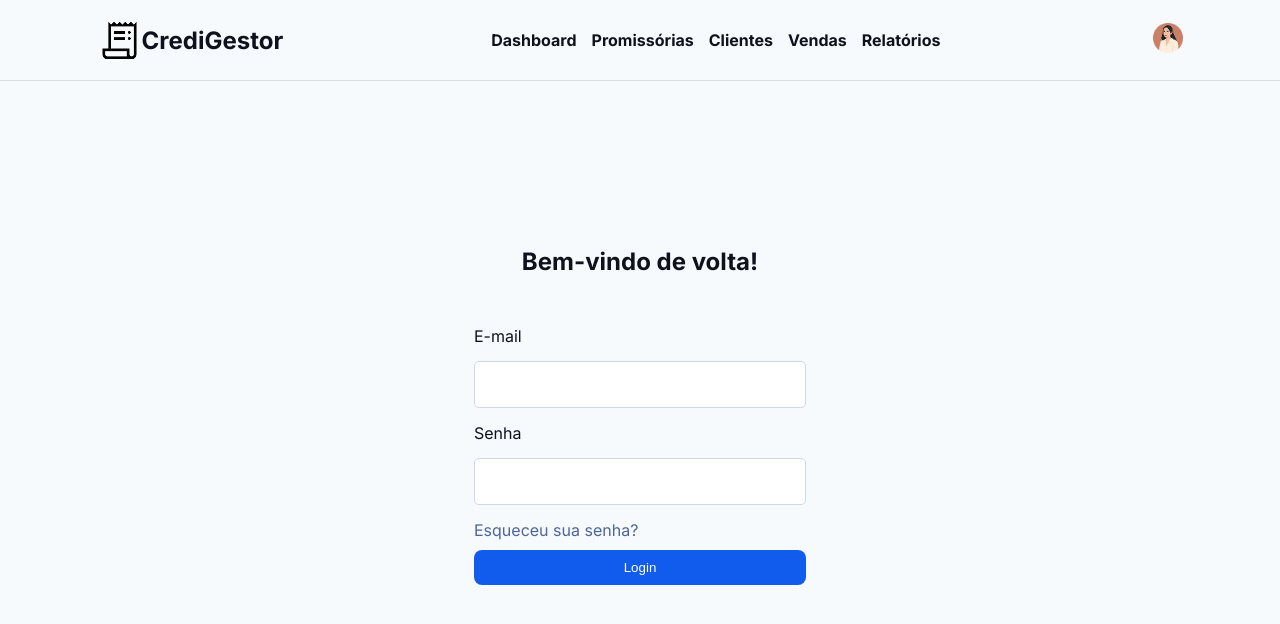
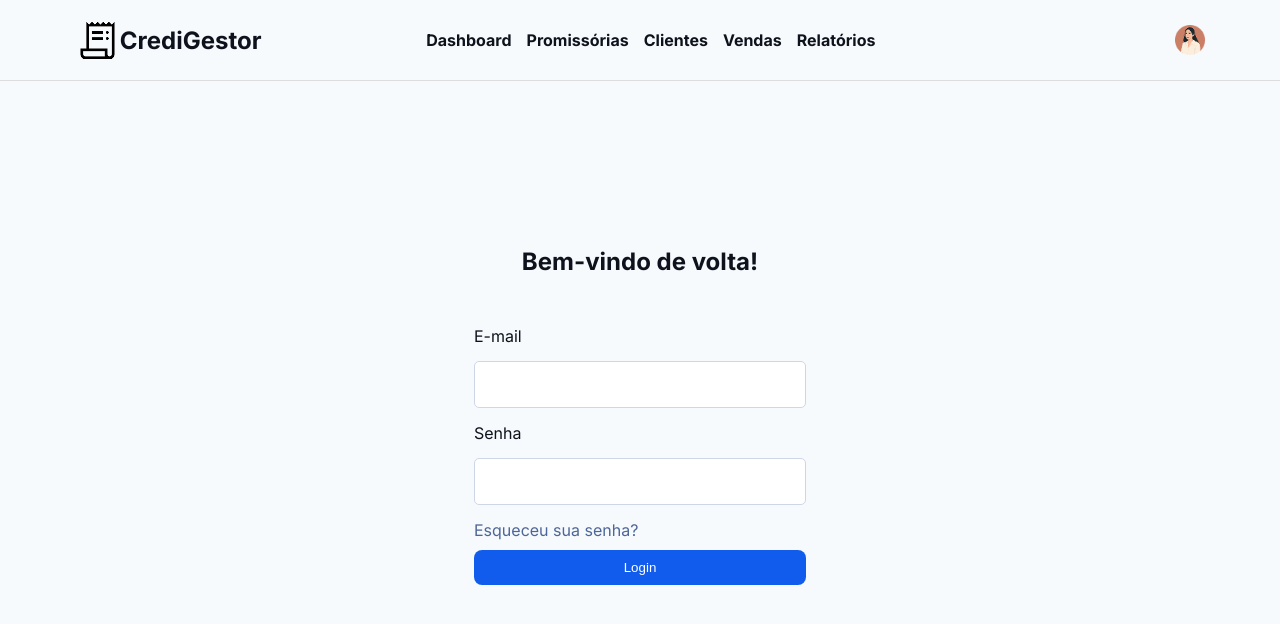
Before and after one commit to dam1aoGomes/CrediGestor-FrontEnd, a Vue app: page /login in a window 1280 px wide. Shown: the top 624 px of the page. Built offline with nearby package versions, Linux system fonts and the light colour scheme; no server answers.

Commit message:
style: centralizando links navbar

```diff
--- a/src/components/NavBar.vue
+++ b/src/components/NavBar.vue
@@ -19,7 +19,7 @@ const toggleProfile = () => {
 
 const handleLogout = () => {
   authStore.logout()
-  router.push('/login') // Redireciona para login após sair
+  router.push('/login')
 }
 </script>
 
@@ -69,16 +69,17 @@ const handleLogout = () => {
 </template>
 
 <style scoped>
-/* Mantendo seus estilos originais e adicionando os novos */
 
 .profile-container {
     position: relative;
-    display: inline-block;
+    display: flex;
+    width: 180px;
+
 }
 
 .user-icon {
     cursor: pointer;
-    width: 30px; /* Ajuste conforme necessário */
+    width: 30px;
     height: auto;
 }
 
@@ -135,7 +136,6 @@ hr {
     background: #cc0000;
 }
 
-/* Seus estilos originais abaixo... */
 nav {
     height: 10dvh;
     display: flex;
@@ -143,139 +143,76 @@ nav {
     justify-content: space-around;
     border-bottom: solid rgb(221, 221, 221) 1px;
 }
+
 nav .logo-container {
-
     display: flex;
-
     align-items: center;
-
 }
 
-
-
 nav .links a {
-
     text-decoration: none;
-
     font-family: 'Inter', sans-serif;
-
     margin-left: 15px;
-
     color: #0D121C;
-
     font-weight: bold;
-
 }
 
-
-
 nav .links a:hover {
-
     border-bottom: solid black 1px;
-
 }
 
 
 
 nav .icons img {
-
-    margin-left: 20px;
-
-    cursor: pointer;
+  margin-left: auto;
+  cursor: pointer;
 
 }
 
-
-
 .hamburger {
-
     display: none;
-
     background: none;
-
     border: none;
-
     cursor: pointer;
-
     margin-right: 10px;
-
 }
 
-
-
 .hamburger span {
-
     display: block;
-
     width: 22px;
-
     height: 2px;
-
     background: #0D121C;
-
     margin: 4px 0;
-
 }
 
-
-
 @media (max-width: 768px) {
-
     .links {
-
         position: absolute;
-
         top: 64px;
-
         left: 0;
-
         width: 100%;
-
         background: white;
-
         flex-direction: column;
-
         padding: 16px;
-
         display: none;
-
         border-bottom: 1px solid #E5E7EB;
-
     }
 
-
-
     .links.open {
-
         display: flex;
-
     }
 
-
-
     .hamburger {
-
         display: block;
-
     }
 
-
-
     h2 {
-
         font-size: 1.2rem;
-
     }
 
-
-
     .logo {
-
         width: 2rem;
-
         height: 2rem;
-
     }
-
 }
 </style>
--- a/src/components/dashboard/RecentActivitiesTable.vue
+++ b/src/components/dashboard/RecentActivitiesTable.vue
@@ -1,5 +1,5 @@
 <script setup>
-import StatusBadge from '../StatusBadge.vue';
+import StatusBadge from './StatusBadge.vue';
 
 defineProps({
   activities: Array
--- a/src/components/vendas/SalesTable.vue
+++ b/src/components/vendas/SalesTable.vue
@@ -1,5 +1,5 @@
 <script setup>
-import StatusBadge from '../StatusBadge.vue'
+import StatusBadge from '../dashboard/StatusBadge.vue'
 import { Edit2, Trash2 } from 'lucide-vue-next';
 
 defineProps({
```
Also changed, not shown: src/components/dashboard/StatusBadge.vue (renamed from src/components/StatusBadge.vue).
